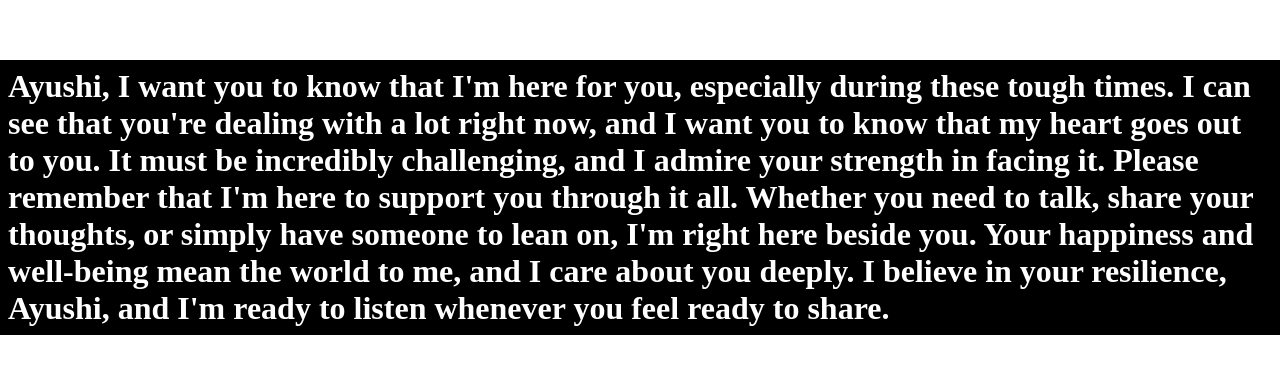
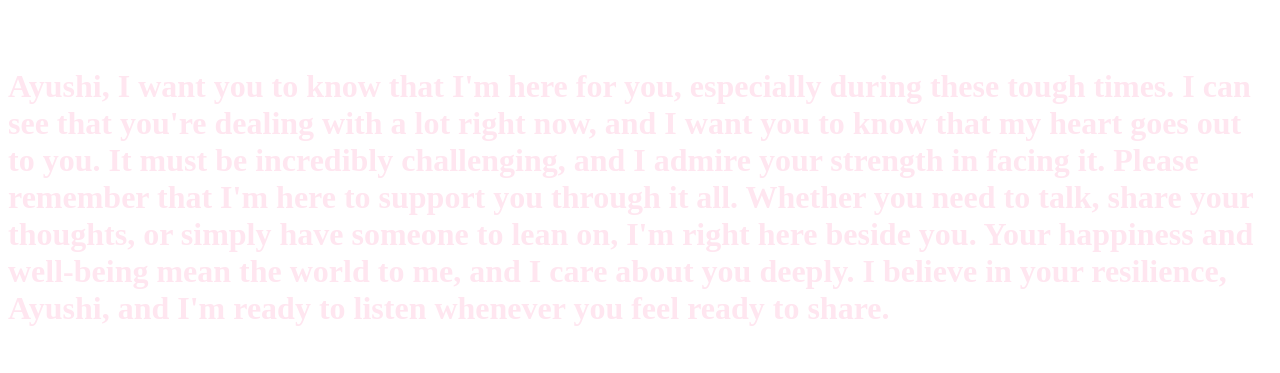
Before and after one commit to pranjalraturi/ayushi, a plain HTML site: page index.html in a window 1280 px wide. Shown: the part 203-576 px from the top of the page. Drawn offline with Linux system fonts and the light colour scheme.

Commit message:
Update index.html

```diff
--- a/index.html
+++ b/index.html
@@ -13,8 +13,8 @@
 			align-items: center;
 		}
 		.title {
-			background-color: black;
-			color: #fff;
+			background-color: Light Pink;
+			color: #ffe6f0;
 			padding: 0.5rem;
 			display: inline;
 			-webkit-box-decoration-break: clone;
```
